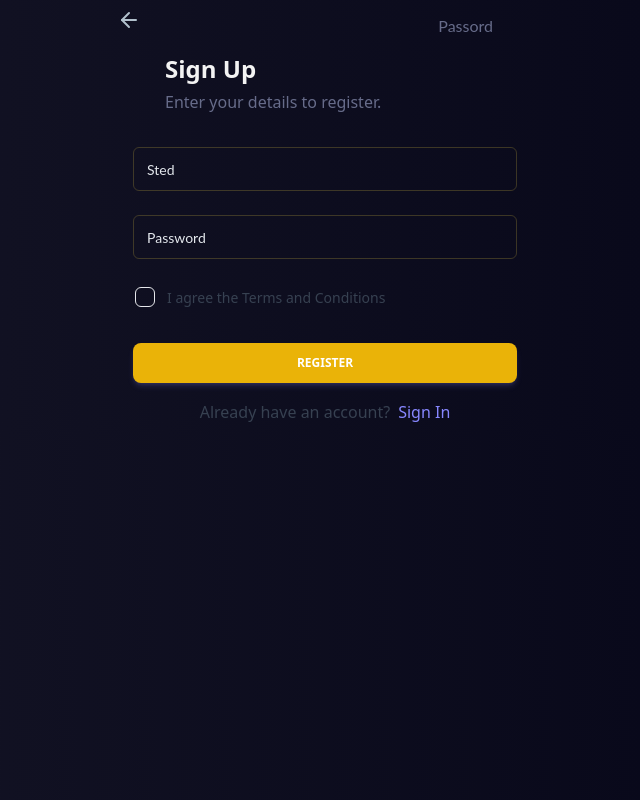
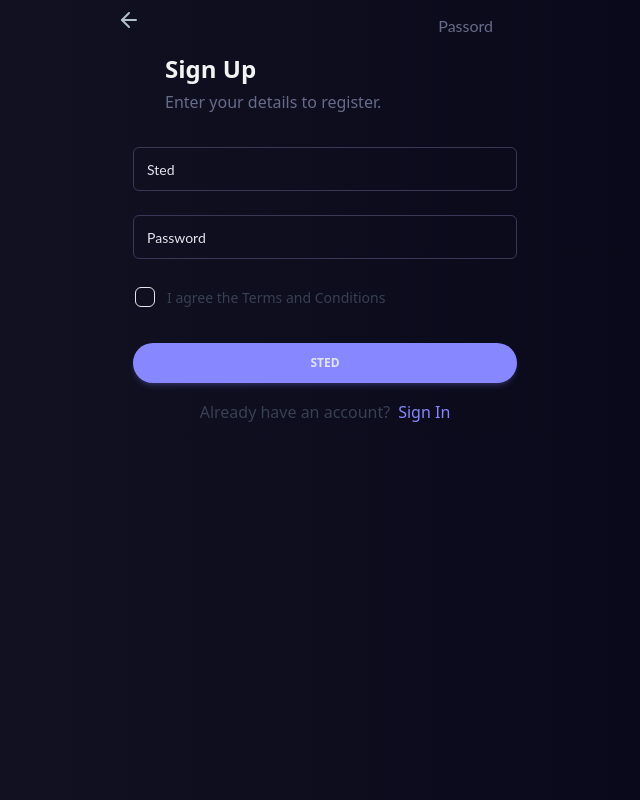
Before and after one commit to toraangell/personalproject, a React (Create React App) app: page /password in a window 1280 px wide. Shown: the whole page, without its empty margins (315-955 px from the left). Built offline with nearby package versions, Linux system fonts and the light colour scheme.

Commit message:
Add component for button and testing minor things

```diff
--- /dev/null
+++ b/src/components/buttons/LargeFancyButton.tsx
@@ -0,0 +1,19 @@
+import React from "react";
+
+interface LargeFancyButtonProps {
+  label: string;
+}
+
+const LargeFancyButton: React.FC<LargeFancyButtonProps> = ({ label }) => {
+  return (
+    <button
+      className="mt-6 block w-full select-none rounded-full bg-purplevibrant-500 py-3 px-6 text-center align-middle font-sans text-xs font-bold uppercase text-contrast-100 hover:text-white shadow-md shadow-purplevibrant-500/20 transition-all hover:shadow-lg hover:shadow-purplevibrant-500/20 focus:opacity-[0.85] focus:shadow-none active:opacity-[0.85] active:shadow-none disabled:pointer-events-none disabled:opacity-50 disabled:shadow-none duration-300 ease-in-out transform hover:scale-105"
+      type="button"
+      data-ripple-light="true"
+    >
+      {label}
+    </button>
+  );
+};
+
+export default LargeFancyButton;
--- a/src/components/pages/Password.tsx
+++ b/src/components/pages/Password.tsx
@@ -1,8 +1,7 @@
 import MaterialList from "../lists/MaterialList";
 import { useTranslation } from "react-i18next";
 import NavBar from "../UIComponents/NavBar";
-import { Badge, Button } from "@material-tailwind/react";
-import { CheckIcon } from "lucide-react";
+import LargeFancyButton from "../buttons/LargeFancyButton";
 
 export default function Example() {
   const { t } = useTranslation();
@@ -68,13 +67,9 @@ export default function Example() {
               </p>
             </label>
           </div>
-          <button
-            className="mt-6 block w-full select-none rounded-lg bg-yellow-500 py-3 px-6 text-center align-middle font-sans text-xs font-bold uppercase text-white shadow-md shadow-purplevibrant-500/20 transition-all hover:shadow-lg hover:shadow-purplevibrant-500/40 focus:opacity-[0.85] focus:shadow-none active:opacity-[0.85] active:shadow-none disabled:pointer-events-none disabled:opacity-50 disabled:shadow-none"
-            type="button"
-            data-ripple-light="true"
-          >
-            Register
-          </button>
+          <LargeFancyButton
+            label={t(`planlegger.stedTittel`)}
+          ></LargeFancyButton>
           <p className="mt-4 block text-center font-sans text-base font-normal leading-relaxed text-gray-700 antialiased">
             Already have an account?
             <a
```
Also changed, not shown: src/components/lists/MaterialList.tsx (+5 -6 lines).
